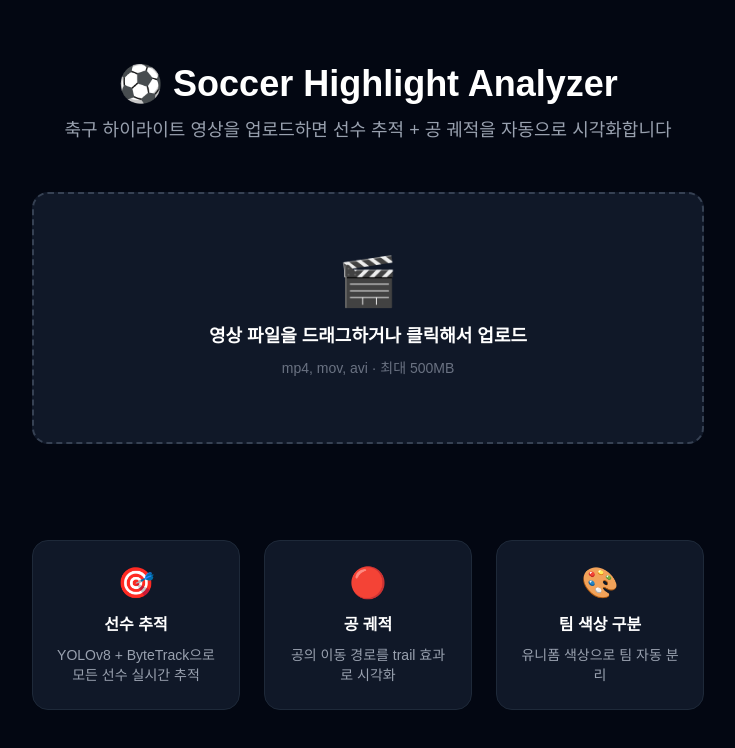
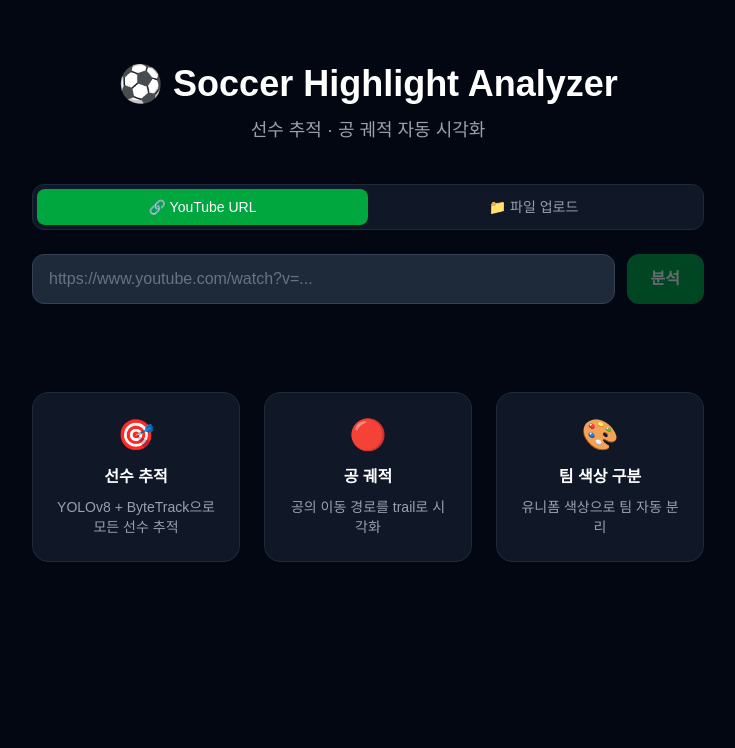
Before and after one commit to Korean3247/soccer-highlight, a Next.js app: page / in a window 1280 px wide. Shown: the top 748 px of the page, without its empty margins (272-1007 px from the left). Built offline with nearby package versions, Linux system fonts and the light colour scheme; no server answers.

Commit message:
Add YouTube URL support via Cobalt API + dual mode UI

```diff
--- a/src/app/page.tsx
+++ b/src/app/page.tsx
@@ -5,53 +5,20 @@ import { useState, useCallback } from "react";
 const API_BASE = process.env.NEXT_PUBLIC_API_URL ?? "";
 
 type Status = "idle" | "uploading" | "processing" | "done" | "error";
+type Mode = "url" | "file";
 
 export default function Home() {
+  const [mode, setMode] = useState<Mode>("url");
+  const [url, setUrl] = useState("");
   const [status, setStatus] = useState<Status>("idle");
   const [videoUrl, setVideoUrl] = useState("");
   const [errorMsg, setErrorMsg] = useState("");
-  const [progress, setProgress] = useState("");
   const [dragging, setDragging] = useState(false);
 
-  const handleFile = useCallback(async (file: File) => {
-    if (!file.type.startsWith("video/")) {
-      setStatus("error");
-      setErrorMsg("영상 파일만 업로드 가능합니다 (mp4, mov 등)");
-      return;
-    }
-    setStatus("uploading");
-    setVideoUrl("");
-    setErrorMsg("");
-    setProgress("업로드 중...");
-
-    try {
-      const formData = new FormData();
-      formData.append("file", file);
-
-      const res = await fetch(`${API_BASE}/process`, {
-        method: "POST",
-        body: formData,
-      });
-
-      if (!res.ok) {
-        const err = await res.json();
-        throw new Error(err.error ?? "업로드 실패");
-      }
-
-      const { job_id } = await res.json();
-      setStatus("processing");
-      setProgress("GPU 분석 중...");
-      pollStatus(job_id);
-    } catch (e: any) {
-      setStatus("error");
-      setErrorMsg(e.message ?? "업로드 실패");
-    }
-  }, []);
-
-  function pollStatus(call_id: string) {
+  function startPolling(job_id: string) {
     const interval = setInterval(async () => {
       try {
-        const res = await fetch(`${API_BASE}/status/${call_id}`);
+        const res = await fetch(`${API_BASE}/status/${job_id}`);
         const data = await res.json();
         if (data.status === "done") {
           clearInterval(interval);
@@ -70,43 +37,105 @@ export default function Home() {
     }, 3000);
   }
 
-  const onDrop = useCallback((e: React.DragEvent) => {
+  async function handleUrl(e: React.FormEvent) {
     e.preventDefault();
-    setDragging(false);
-    const file = e.dataTransfer.files[0];
-    if (file) handleFile(file);
-  }, [handleFile]);
+    if (!url.trim()) return;
+    setStatus("uploading");
+    setErrorMsg("");
+    setVideoUrl("");
+    try {
+      const res = await fetch(`${API_BASE}/process-url`, {
+        method: "POST",
+        headers: { "Content-Type": "application/json" },
+        body: JSON.stringify({ url }),
+      });
+      const data = await res.json();
+      if (!res.ok) throw new Error(data.error ?? "요청 실패");
+      setStatus("processing");
+      startPolling(data.job_id);
+    } catch (e: any) {
+      setStatus("error");
+      setErrorMsg(e.message);
+    }
+  }
+
+  const handleFile = useCallback(async (file: File) => {
+    if (!file.type.startsWith("video/")) {
+      setStatus("error");
+      setErrorMsg("영상 파일만 업로드 가능합니다");
+      return;
+    }
+    setStatus("uploading");
+    setErrorMsg("");
+    setVideoUrl("");
+    try {
+      const formData = new FormData();
+      formData.append("file", file);
+      const res = await fetch(`${API_BASE}/process`, { method: "POST", body: formData });
+      const data = await res.json();
+      if (!res.ok) throw new Error(data.error ?? "업로드 실패");
+      setStatus("processing");
+      startPolling(data.job_id);
+    } catch (e: any) {
+      setStatus("error");
+      setErrorMsg(e.message);
+    }
+  }, []);
 
   const isLoading = status === "uploading" || status === "processing";
 
   return (
     <main className="min-h-screen bg-gray-950 text-white flex flex-col items-center px-4 py-16">
-      <div className="mb-12 text-center">
+      <div className="mb-10 text-center">
         <h1 className="text-4xl font-bold mb-3">⚽ Soccer Highlight Analyzer</h1>
-        <p className="text-gray-400 text-lg">
-          축구 하이라이트 영상을 업로드하면 선수 추적 + 공 궤적을 자동으로 시각화합니다
-        </p>
+        <p className="text-gray-400 text-lg">선수 추적 · 공 궤적 자동 시각화</p>
       </div>
 
-      {/* 업로드 영역 */}
       {!isLoading && status !== "done" && (
+        <div className="w-full max-w-2xl">
+          {/* 모드 탭 */}
+          <div className="flex rounded-xl bg-gray-900 border border-gray-800 p-1 mb-6">
+            {(["url", "file"] as Mode[]).map((m) => (
+              <button key={m} onClick={() => setMode(m)}
+                className={`flex-1 py-2 rounded-lg text-sm font-medium transition-colors
+                  ${mode === m ? "bg-green-600 text-white" : "text-gray-400 hover:text-white"}`}>
+                {m === "url" ? "🔗 YouTube URL" : "📁 파일 업로드"}
+              </button>
+            ))}
+          </div>
+
+          {mode === "url" && (
+            <form onSubmit={handleUrl} className="flex gap-3">
+              <input
+                type="url"
+                placeholder="https://www.youtube.com/watch?v=..."
+                value={url}
+                onChange={(e) => setUrl(e.target.value)}
+                className="flex-1 rounded-xl bg-gray-800 border border-gray-700 px-4 py-3 text-white placeholder-gray-500 focus:outline-none focus:border-green-500"
+              />
+              <button type="submit" disabled={!url.trim()}
+                className="bg-green-600 hover:bg-green-500 disabled:opacity-40 rounded-xl px-6 py-3 font-semibold transition-colors">
+                분석
+              </button>
+            </form>
+          )}
+
+          {mode === "file" && (
             <label
-          className={`w-full max-w-2xl border-2 border-dashed rounded-2xl p-16 text-center cursor-pointer transition-colors
+              className={`w-full border-2 border-dashed rounded-2xl p-14 text-center cursor-pointer transition-colors block
                 ${dragging ? "border-green-400 bg-green-950" : "border-gray-700 hover:border-gray-500 bg-gray-900"}`}
               onDragOver={(e) => { e.preventDefault(); setDragging(true); }}
               onDragLeave={() => setDragging(false)}
-          onDrop={onDrop}
+              onDrop={(e) => { e.preventDefault(); setDragging(false); const f = e.dataTransfer.files[0]; if (f) handleFile(f); }}
             >
-          <input
-            type="file"
-            accept="video/*"
-            className="hidden"
-            onChange={(e) => e.target.files?.[0] && handleFile(e.target.files[0])}
-          />
+              <input type="file" accept="video/*" className="hidden"
+                onChange={(e) => e.target.files?.[0] && handleFile(e.target.files[0])} />
               <div className="text-5xl mb-4">🎬</div>
-          <p className="text-lg font-semibold mb-2">영상 파일을 드래그하거나 클릭해서 업로드</p>
+              <p className="font-semibold mb-2">드래그하거나 클릭해서 업로드</p>
               <p className="text-gray-500 text-sm">mp4, mov, avi · 최대 500MB</p>
             </label>
+          )}
+        </div>
       )}
 
       <div className="mt-8 w-full max-w-2xl">
@@ -115,23 +144,18 @@ export default function Home() {
             <div className="flex justify-center mb-4">
               <div className="w-12 h-12 border-4 border-green-500 border-t-transparent rounded-full animate-spin" />
             </div>
-            <p className="text-lg font-semibold mb-2">{progress}</p>
+            <p className="text-lg font-semibold mb-2">
+              {status === "uploading" ? "영상 불러오는 중..." : "GPU 분석 중..."}
+            </p>
             <p className="text-gray-400 text-sm">
-              {status === "uploading"
-                ? "서버로 영상을 전송하고 있습니다..."
-                : "GPU에서 YOLOv8으로 분석 중입니다. 1~5분 소요됩니다."}
+              {status === "uploading" ? "잠시만 기다려주세요" : "YOLOv8으로 분석 중입니다. 1~5분 소요됩니다."}
             </p>
-            {status === "processing" && (
-              <div className="mt-4 flex justify-center gap-2 text-xs text-gray-600">
-                <span>감지</span><span>→</span><span>추적</span><span>→</span><span>렌더링</span>
-              </div>
-            )}
           </div>
         )}
 
         {status === "error" && (
           <div className="bg-red-950 border border-red-800 rounded-2xl p-6 text-center">
-            <p className="text-red-400 mb-4">{errorMsg}</p>
+            <p className="text-red-300 mb-4">{errorMsg}</p>
             <button onClick={() => setStatus("idle")}
               className="bg-red-700 hover:bg-red-600 rounded-lg px-4 py-2 text-sm transition-colors">
               다시 시도
@@ -145,7 +169,7 @@ export default function Home() {
             <div className="p-4 flex justify-between items-center">
               <span className="text-green-400 font-semibold">✅ 분석 완료!</span>
               <div className="flex gap-3">
-                <button onClick={() => setStatus("idle")}
+                <button onClick={() => { setStatus("idle"); setUrl(""); }}
                   className="bg-gray-700 hover:bg-gray-600 rounded-lg px-4 py-2 text-sm transition-colors">
                   새 영상 분석
                 </button>
@@ -160,10 +184,10 @@ export default function Home() {
       </div>
 
       {status === "idle" && (
-        <div className="mt-16 grid grid-cols-1 sm:grid-cols-3 gap-6 w-full max-w-2xl text-center">
+        <div className="mt-14 grid grid-cols-1 sm:grid-cols-3 gap-6 w-full max-w-2xl text-center">
           {[
-            { icon: "🎯", title: "선수 추적", desc: "YOLOv8 + ByteTrack으로 모든 선수 실시간 추적" },
-            { icon: "🔴", title: "공 궤적", desc: "공의 이동 경로를 trail 효과로 시각화" },
+            { icon: "🎯", title: "선수 추적", desc: "YOLOv8 + ByteTrack으로 모든 선수 추적" },
+            { icon: "🔴", title: "공 궤적", desc: "공의 이동 경로를 trail로 시각화" },
             { icon: "🎨", title: "팀 색상 구분", desc: "유니폼 색상으로 팀 자동 분리" },
           ].map((f) => (
             <div key={f.title} className="bg-gray-900 rounded-2xl p-6 border border-gray-800">
```
Lines whose indentation alone changed are shown as unchanged.
